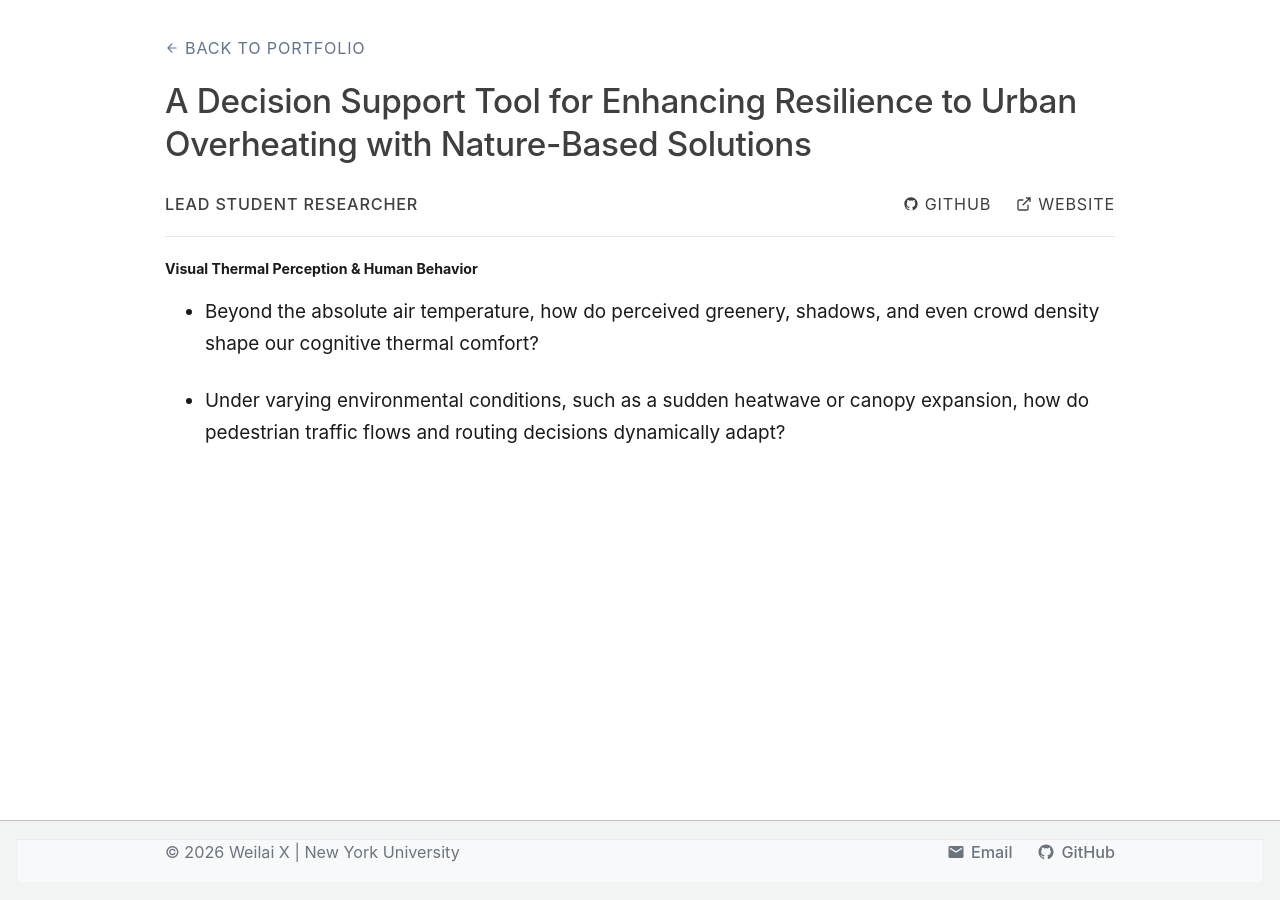
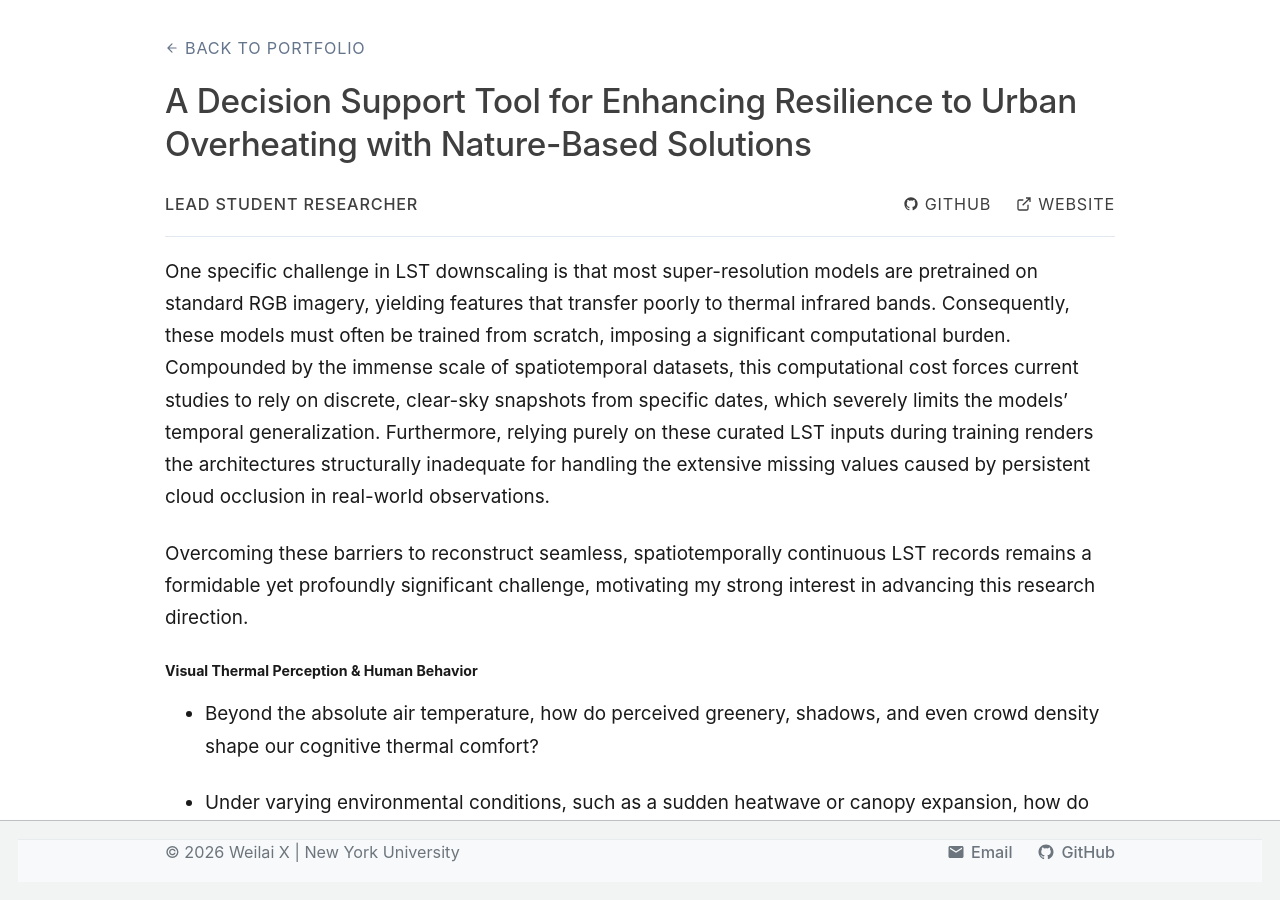
Before and after one commit to Seab0t/Seab0t.github.io, a Jekyll site: the page built from _portfolio/portfolio-NbS.md, in a window 1280 px wide and 900 px high, scrolled down 1942 px. Built offline with Jekyll 4.4.1, drawn with Linux system fonts in a browser that asks for light colours; a script bundle is joined from its source files by our own code; library files that are not in the unit come from our copies.

Commit message:
Update portfolio-NbS.md

```diff
--- a/_portfolio/portfolio-NbS.md
+++ b/_portfolio/portfolio-NbS.md
@@ -56,6 +56,10 @@ New York City faces highly unequal heat risks across its neighborhoods. While gr
 #### LST Downscaling
 For this project, a simple statistical model was sufficient because our primary goal was comparing relative heat across neighborhoods within a single city. However, for broader ecological monitoring or urban thermal analysis, achieving high spatiotemporal resolution is highly valuable. Multi-sensor data fusion, cloud interference, model sensitivity to spatial scaling, chose of auxiliary datasets and physical constraints in deep learning, all remain challenges for LST downscaling.
 
+One specific challenge in LST downscaling is that most super-resolution models are pretrained on standard RGB imagery, yielding features that transfer poorly to thermal infrared bands. Consequently, these models must often be trained from scratch, imposing a significant computational burden. Compounded by the immense scale of spatiotemporal datasets, this computational cost forces current studies to rely on discrete, clear-sky snapshots from specific dates, which severely limits the models' temporal generalization. Furthermore, relying purely on these curated LST inputs during training renders the architectures structurally inadequate for handling the extensive missing values caused by persistent cloud occlusion in real-world observations.
+
+Overcoming these barriers to reconstruct seamless, spatiotemporally continuous LST records remains a formidable yet profoundly significant challenge, motivating my strong interest in advancing this research direction.
+
 #### Visual Thermal Perception & Human Behavior
 - Beyond the absolute air temperature, how do perceived greenery, shadows, and even crowd density shape our cognitive thermal comfort?
 
```
